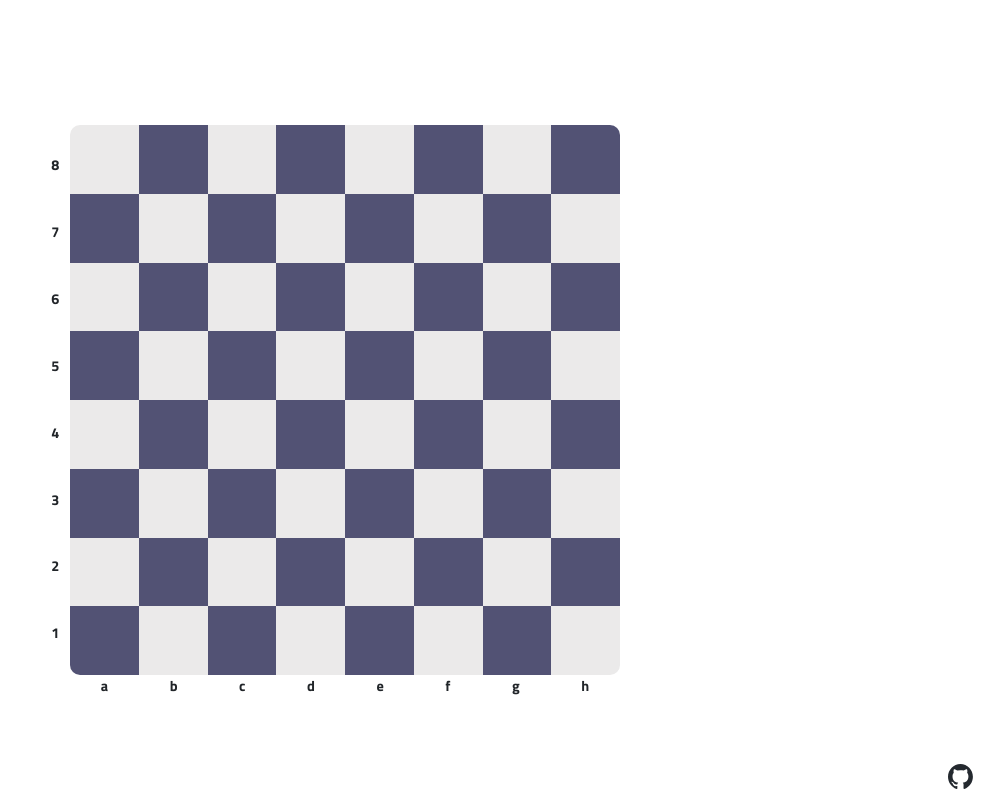
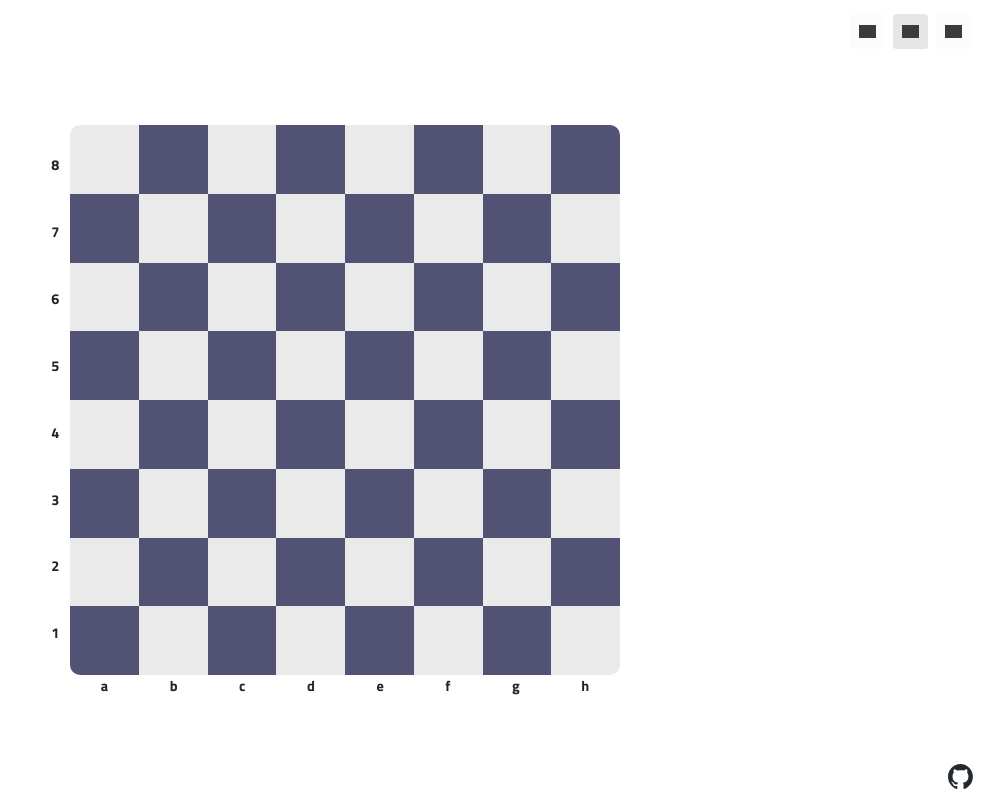
Before and after one commit to BiancaIvanova/Chess-MCTS-Client, a React (Vite) app: page / in a window 1280 px wide. Shown: the whole page, without its empty margins (295-1280 px from the left). Built offline with nearby package versions, Linux system fonts and the light colour scheme; grey boxes are pictures that could not be loaded.

Commit message:
Radio buttons for theme toggling

```diff
--- a/package.json
+++ b/package.json
@@ -12,6 +12,8 @@
   "dependencies": {
     "@emotion/react": "^11.14.0",
     "@emotion/styled": "^11.14.0",
+    "@fortawesome/fontawesome-free": "^6.7.2",
+    "@fortawesome/free-regular-svg-icons": "^6.7.2",
     "@fortawesome/free-solid-svg-icons": "^6.7.2",
     "@fortawesome/react-fontawesome": "^0.2.2",
     "@mui/material": "^7.1.0",
--- a/src/App.jsx
+++ b/src/App.jsx
@@ -2,20 +2,16 @@ import { useState, useEffect } from 'react'
 import api from '.api/axiosConfig'
 
 import './App.css'
-import { GitHubLink, DarkTheme } from './FloatingUI';
+import { GitHubLink, ThemeToggle } from './FloatingUI';
 import Chessboard from './Chessboard';
 
 function App()
 {
-  const toggleTheme = () => {
-    document.body.classList.toggle('dark-mode');
-  };
-
   return (
     <>
     <Chessboard/>
     <GitHubLink/>
-    {/* <DarkTheme toggleTheme={toggleTheme} /> */}
+    <ThemeToggle/>
     </>
   )
 }
--- a/src/FloatingUI.css
+++ b/src/FloatingUI.css
@@ -6,10 +6,79 @@
     width: 25px;
     height: 25px;
 
-    z-index: 999;
+    z-index: 1000;
 }
 
 .github-container img {
     width: 25px;
     height: 25px;
 }
+
+.theme-toggle {
+    position: absolute;
+    display: flex;
+
+    top: 10px;
+    right: 10px;
+
+    justify-content: center;
+    z-index: 1000;
+}
+
+.theme-toggle button {
+    margin: 4px;
+    font-size: 0.7rem;
+    display: flex;
+    justify-content: center;
+    align-items: center;
+
+    background-color: #fcfcfc;
+    border: 0px;
+    border-radius: 3.5px;
+
+    cursor: pointer;
+    transition: background-color 0.3s;
+
+    height: 35px;
+    width: 35px;
+    aspect-ratio: 1 / 1;
+}
+
+.theme-toggle button:hover {
+    background-color: #f5f5f5;
+    border: 0px;
+}
+
+.theme-toggle button.active {
+    background-color: #e6e6e6;
+}
+
+.svg-icon {
+    background-color: #3b3b3b;
+    width: 220%;
+    aspect-ratio: 1 / 1;
+    flex-shrink: 0;
+
+    mask-repeat: no-repeat;
+    mask-position: center;
+    mask-size: 90%;
+
+    -webkit-mask-repeat: no-repeat;
+    -webkit-mask-position: center;
+    -webkit-mask-size: contain;
+}
+
+.sun-icon {
+    mask-image: url("https://ka-p.fontawesome.com/releases/v6.6.0/svgs/regular/sun-bright.svg?v=2&token=a463935e93");
+    -webkit-mask-image: url("https://ka-p.fontawesome.com/releases/v6.6.0/svgs/regular/sun-bright.svg?v=2&token=a463935e93");
+}
+
+.system-icon {
+    mask-image: url("https://ka-p.fontawesome.com/releases/v6.6.0/svgs/regular/desktop.svg?v=2&token=a463935e93&quot");
+    -webkit-mask-image: url("https://ka-p.fontawesome.com/releases/v6.6.0/svgs/regular/desktop.svg?v=2&token=a463935e93&quot");
+}
+
+.moon-icon {
+    mask-image: url("https://ka-p.fontawesome.com/releases/v6.6.0/svgs/regular/moon.svg?v=2&token=a463935e93&quot");
+    -webkit-mask-image: url("https://ka-p.fontawesome.com/releases/v6.6.0/svgs/regular/moon.svg?v=2&token=a463935e93&quot");
+}
--- a/src/FloatingUI.jsx
+++ b/src/FloatingUI.jsx
@@ -1,5 +1,8 @@
-import React from 'react';
+import React, { useState, useEffect } from 'react';
 import './FloatingUI.css';
+import { FontAwesomeIcon } from '@fortawesome/react-fontawesome';
+import { faSun } from '@fortawesome/free-solid-svg-icons';
+
 
 export const GitHubLink = () => {
     return (
@@ -15,8 +18,56 @@ export const GitHubLink = () => {
     )
 }
 
-export const DarkTheme = () => {
+export const ThemeToggle = () => {
+    const [theme, setTheme] = useState('system');
+
+    const applyTheme = () => {
+        if (theme == "light")
+        {
+            document.body.classList.add('light-mode')
+            document.body.classList.remove('dark-mode')
+        }
+        else if (theme == "dark")
+        {
+            document.body.classList.add('dark-mode')
+            document.body.classList.remove('light-mode')
+        }
+        else
+        {
+            document.body.classList.remove('light-mode')
+            document.body.classList.remove('dark-mode')
+        }
+    };
+
+    useEffect(() => {
+        applyTheme(theme);
+    }, [theme]);
+
     return (
-        <button className="dark-theme-container" onClick={toggleTheme}/>
+        <div className="theme-toggle">
+            <button
+                className={theme === 'light' ? 'active' : ''}
+                onClick={() => setTheme('light')}
+                aria-label="Light mode"
+            >
+                <div className="svg-icon sun-icon"/>
+            </button>
+
+            <button
+                className={theme === 'system' ? 'active' : ''}
+                onClick={() => setTheme('system')}
+                aria-label="System mode"
+            >
+                <div className="svg-icon system-icon"/>
+            </button>
+
+            <button
+                className={theme === 'dark' ? 'active' : ''}
+                onClick={() => setTheme('dark')}
+                aria-label="Dark mode"
+            >
+                <div className="svg-icon moon-icon"/>
+            </button>
+        </div>
     )
 }
--- a/src/main.jsx
+++ b/src/main.jsx
@@ -3,6 +3,7 @@ import { createRoot } from 'react-dom/client'
 import './index.css'
 import App from './App.jsx'
 import 'bootstrap/dist/css/bootstrap.min.css'
+// import '@fontawesome/fontawesome-free/all.min.css'
 
 createRoot(document.getElementById('root')).render(
   <StrictMode>
```
Also changed, not shown: 1 other file (tests, documents, lock files or other folders).
